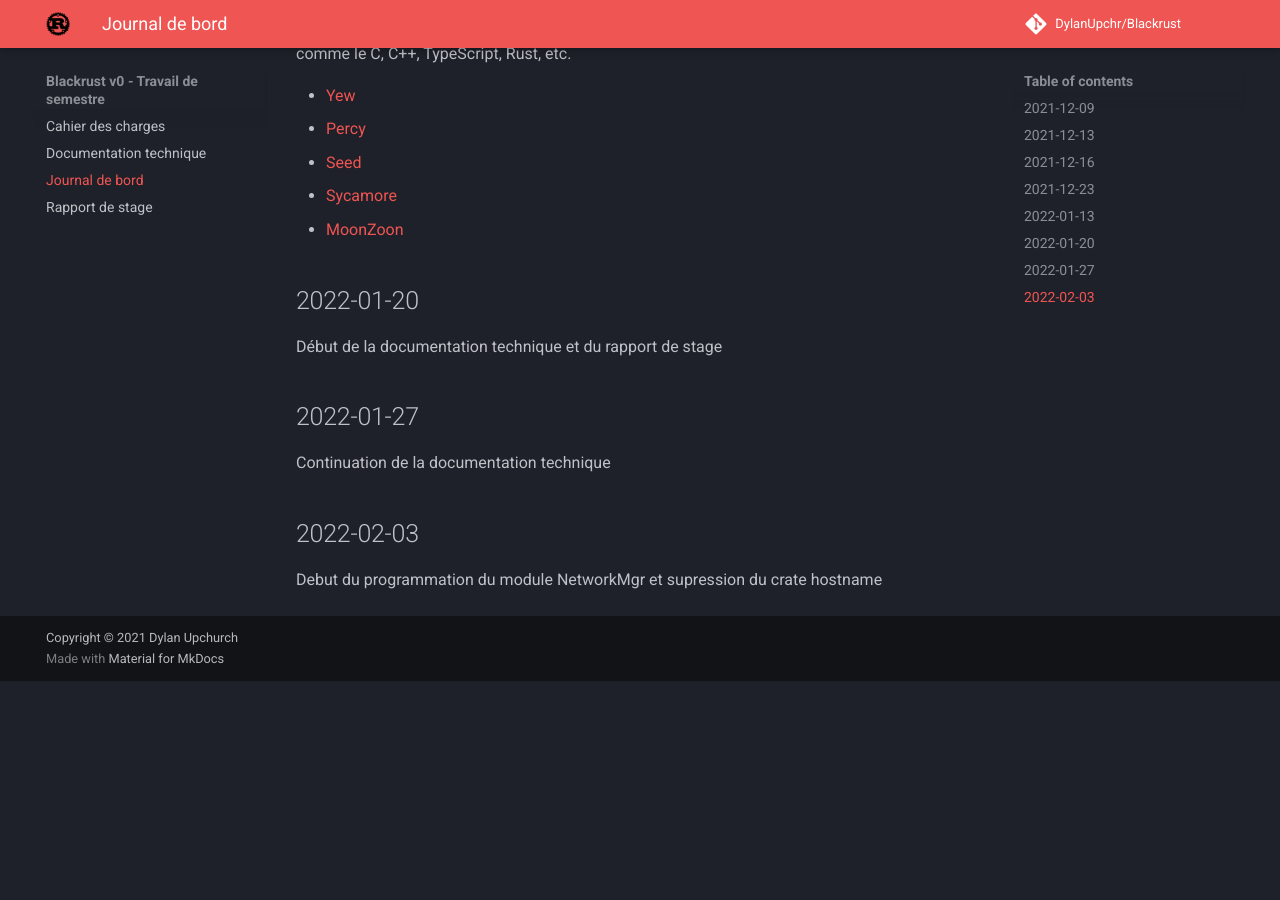
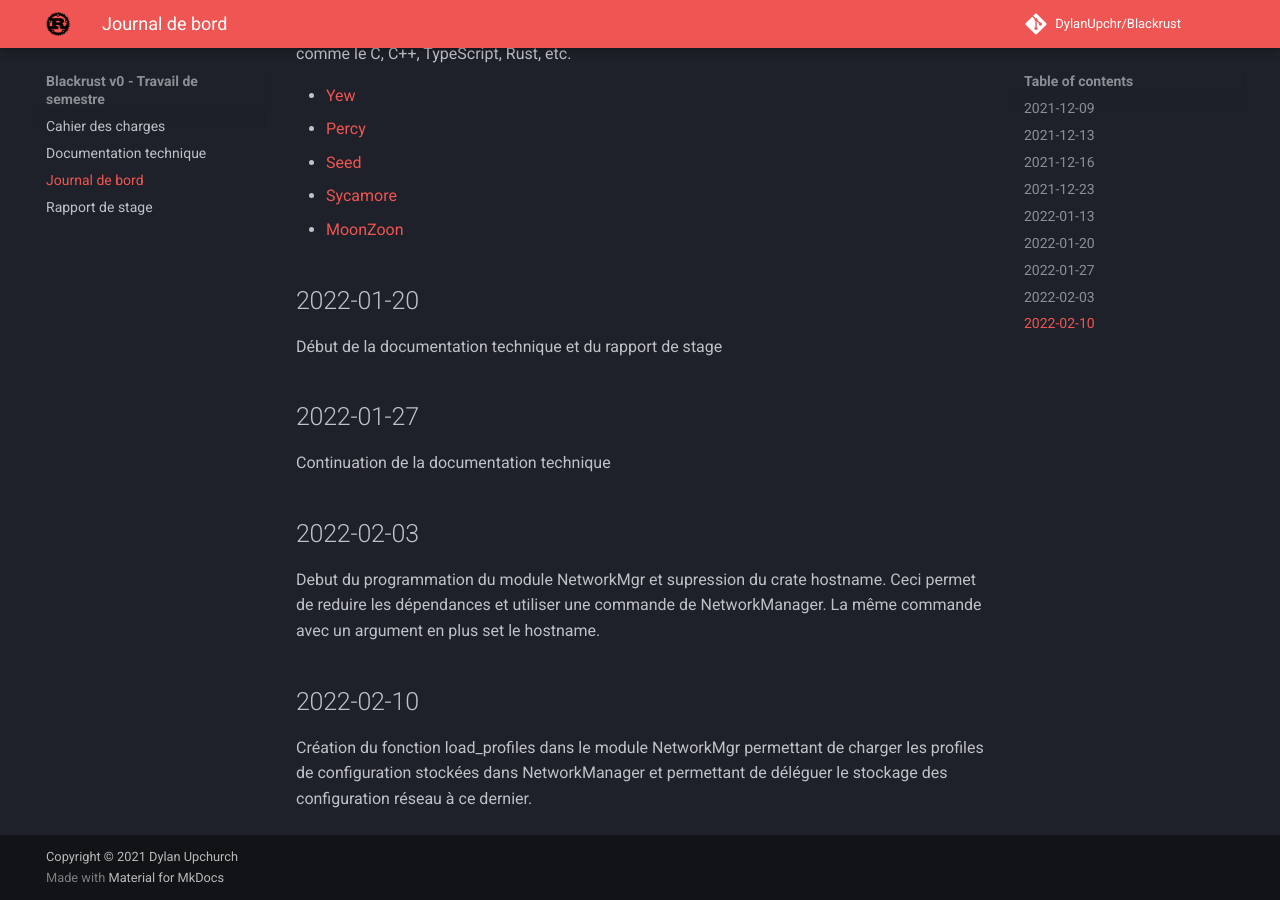
Before and after one commit to DylanUpchr/Blackrust, an MkDocs documentation site: the page built from docs/jdb.md, in a window 1280 px wide and 900 px high, scrolled down 1035 px. Built offline with MkDocs 1.6.1 and Material for MkDocs 9.7.7, drawn with Linux system fonts in a browser that asks for light colours; comment, search, counter and statistics services are not loaded; before the commit the page ends 1716 px from its top, so only the background shows below that.

Commit message:
Updated jdb

```diff
--- a/docs/jdb.md
+++ b/docs/jdb.md
@@ -36,4 +36,7 @@ Début de la documentation technique et du rapport de stage
 Continuation de la documentation technique
 
 ## 2022-02-03
-Debut du programmation du module NetworkMgr et supression du crate hostname
+Debut du programmation du module NetworkMgr et supression du crate hostname. Ceci permet de reduire les dépendances et utiliser une commande de NetworkManager. La même commande avec un argument en plus set le hostname.
+
+## 2022-02-10
+Création du fonction load_profiles dans le module NetworkMgr permettant de charger les profiles de configuration stockées dans NetworkManager et permettant de déléguer le stockage des configuration réseau à ce dernier.
```
